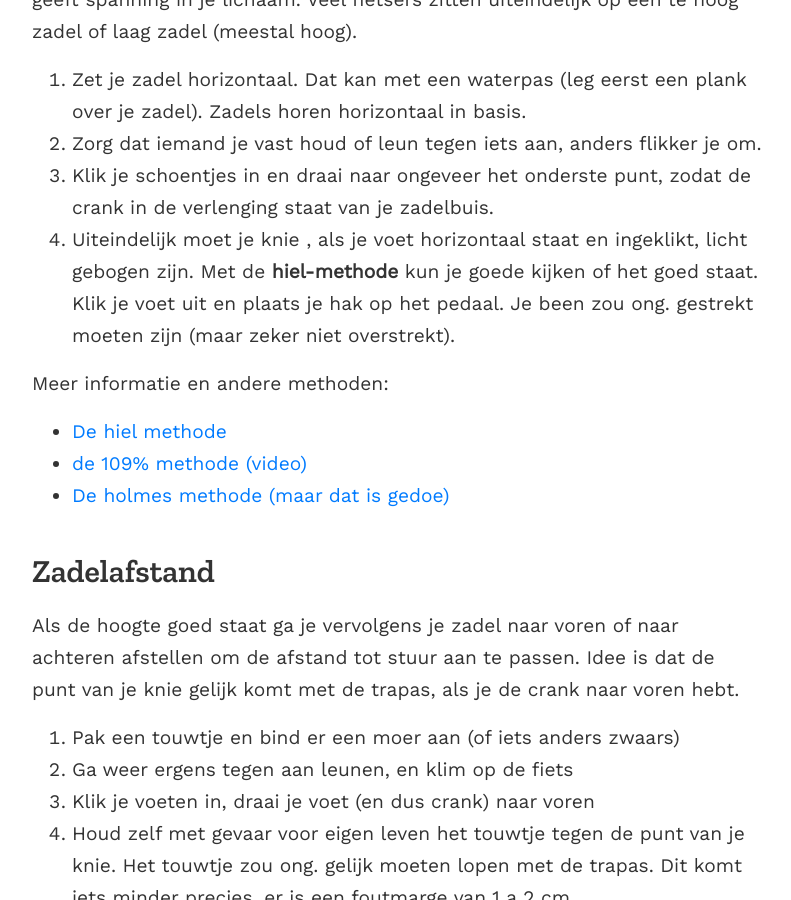
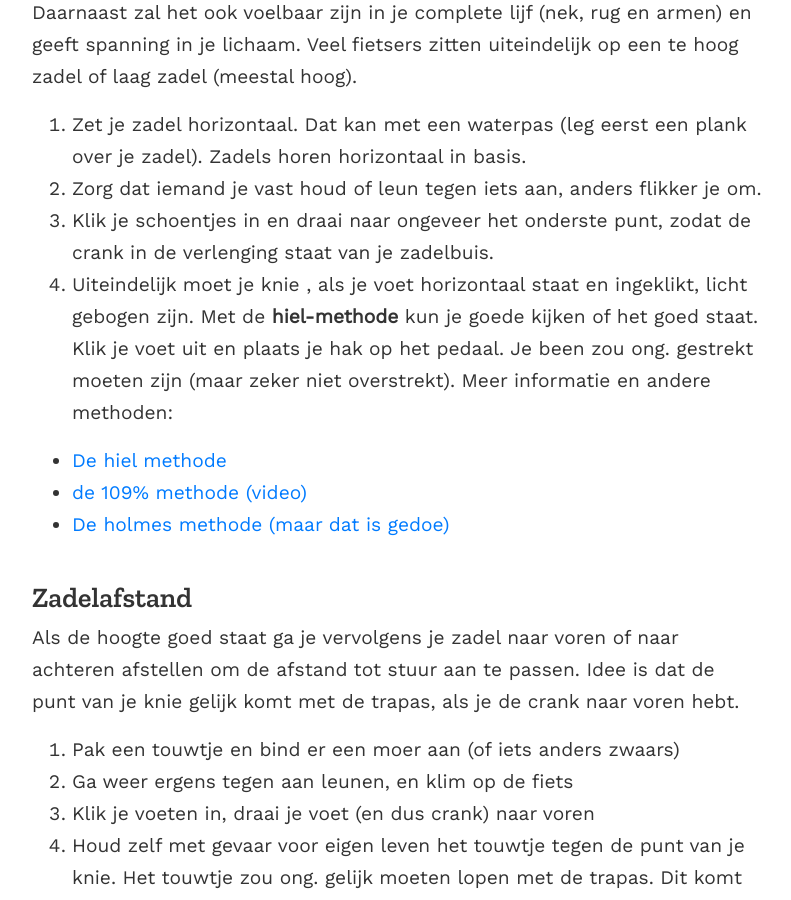
Before and after one commit to geensnor/geensnor.nl, a Jekyll site: the page built from _posts/2021-06-27-Bikefit-voor-je volgende-rit.md, in a window 1280 px wide and 900 px high, scrolled down 3249 px. Shown: the whole window, without its empty margins (243-1034 px from the left). Built offline with Jekyll 4.4.1, drawn with Linux system fonts in a browser that asks for light colours; some of the changed text lies outside the part shown.

```diff
--- a/_posts/2021-06-27-Bikefit-voor-je volgende-rit.md
+++ b/_posts/2021-06-27-Bikefit-voor-je volgende-rit.md
@@ -24,7 +26,7 @@ De volgorde is ongeveer:
 
 Naast deze primaire afstellingen kun je ook nog je schoenplaatjes, schoenen, hoek van je zadel en de hoek van je shifters aanpassen. Daarover later meer.
 
-## Juiste zadel
+### Juiste zadel
 
 Zonder goed zadel krijg je zadelpijn, een dooie zak en zit je ongelukkig op de fiets. Daarom eerst een goed zadel. Deze les had ik graag veel eerder gehad :) Zonder goed zadel kun je niet lekker je fiets afstellen.
 
@@ -40,7 +42,7 @@ Een goede fietsenzaak laat je zadels proberen en eindeloos ruilen. Zadels zijn u
 
 En waarom begin je met je zadel bij het fiets afstellen? **Als je niet lekker zit op je zadel ga je compenseren om maar geen pijn te hebben, waardoor elke volgende afstelling niet meer goed te maken is.** In basis moet je gewoon lekker ontspannen op je zadel kunnen zitten. Denk ook even aan een goede broek met een lekkere zeem.
 
-## Zadelhoogte afstellen
+### Zadelhoogte afstellen
 
 Van belang is dat de hoogte van je zadel ervoor zorgt dat je de benen goed kan strekken, zonder dat je hoeft te overstrekken. Overstrekken voel je in je knieën, zorgt voor suboptimale krachtoverbrenging en gaat er voor zorgen dat je bekken ook gaan kantelen op je zadel (van links naar rechts schommelen). Daarnaast zal het ook voelbaar zijn in je complete lijf (nek, rug en armen) en geeft spanning in je lichaam. Veel fietsers zitten uiteindelijk op een te hoog zadel of laag zadel (meestal hoog).
 
@@ -48,14 +50,13 @@ Van belang is dat de hoogte van je zadel ervoor zorgt dat je de benen goed kan s
 2. Zorg dat iemand je vast houd of leun tegen iets aan, anders flikker je om.
 3. Klik je schoentjes in en draai naar ongeveer het onderste punt, zodat de crank in de verlenging staat van je zadelbuis.
 4. Uiteindelijk moet je knie , als je voet horizontaal staat en ingeklikt, licht gebogen zijn. Met de **hiel-methode** kun je goede kijken of het goed staat. Klik je voet uit en plaats je hak op het pedaal. Je been zou ong. gestrekt moeten zijn (maar zeker niet overstrekt).
-
 Meer informatie en andere methoden:
 
 - [De hiel methode](https://wielervoordeel.nl/blog/hoe-bepaal-juiste-zadelhoogte/)
 - [de 109% methode (video)](https://www.youtube.com/watch?v=sUNgZ_aRRL8)
 - [De holmes methode (maar dat is gedoe)](https://www.mantel.com/blog/zadelhoogte-racefiets#holmes)
 
-## Zadelafstand
+### Zadelafstand
 
 Als de hoogte goed staat ga je vervolgens je zadel naar voren of naar achteren afstellen om de afstand tot stuur aan te passen. Idee is dat de punt van je knie gelijk komt met de trapas, als je de crank naar voren hebt.
 
@@ -70,7 +71,7 @@ Verkeerde afstellingen hierin leveren met name knieklachten op, maar ook hier pi
 
 Meet bij het afstellen wat je aan het doen bent, en schrijf dat ergens op. Ik meet altijd to aan de boutjes van de stuurpen
 
-## Stuurlengte en hoogte
+### Stuurlengte en hoogte
 
 Je zit nu qua zadel goed op je fiets. Nu mogen we (eindelijk) eens kijken naar de houding richting stuur. Wil je diep zitten (sportief) of meer ontspannen iets hoger. Met de [spacers](https://www.futurumshop.nl/pro-spacers-2-2-5-5-10-20-mm.phtml) kun je de hoogte van je stuur aanpassen. Let wel op dat je weet wat je doet, want speling in je balhoofd heb je er zo in zitten. Misschien schrijf ik daar nog eens wat over, nu niet :)
 
@@ -78,15 +79,15 @@ Daarnaast kun je met de stuurpen ook de hoogte bepalen. Deze hebben vaak een bep
 
 De lengte is persoonlijk maar vuistregel is dat als je in de shifters hangt, en gewoon aan het fietsen ben, je de as van je wiel niet ziet, omdat je stuur ervoor zit. Bij nekklachten kan het soms ook helpen een iets kortere pen te pakken. Let wel op, een te korte pen is juist ook niet goed. Zeker met een groot bovenlichaam moet er ruimte zijn om te strekken. Anders probeer je een groot lichaam eigenlijk in elkaar te drukken en dat levert ook klachten op.
 
-## Stuurhoek
+### Stuurhoek
 
 Als laatste kun je de hoek van je stuur nog aanpassen door het stuur te draaien. Hierbij is het van belang dat je er voor zorgt dat je de druk in je handen verdeelt over het hele oppervlakte, zonder dat er rare hoeken in je polsen komen. De beugels staan onderaan meestal ongeveer vlak (heel licht naar boven gebogen), maar dat is ook afhankelijk van je soort stuur.
 
 Het ideale punt hiervoor vinden vind ik lastig maar het belangrijkste is dat je geen rare hoeken hebt (en daardoor zenuwen blokkeert). Neem een inbussleuteltje mee en ga een rondje fietsen en pas het aan. Let op, meestal mogen de boutjes niet vaster dan 5nm (en dat is niet erg strak). Het aandraaien van de 4 boutjes van je stuur doe je trouwens kruislinks. Linksonder, rechtsboven, linksboven, rechtsonder. Anders draai je de boel scheef.
 
-# Overige afstellingen
+## Overige afstellingen
 
-## Hoek van je zadel
+### Hoek van je zadel
 
 > Wijst de punt van je zadel naar boven, dan kan dat tot rugklachten  leiden. Staat de punt omlaag dan worden je handen, polsen en schouders  (over)belast.
 
@@ -120,7 +124,7 @@ Daarnaast dacht ik ook niet goed na. Ik had nekklachten en dacht door mijn zadel
 
 Houd de volgorde aan, zorg dat je zadel goed staat alvorens je aan je stuur gaat lopen kloten.
 
-## Goed op de fiets gaan zitten
+### Goed op de fiets gaan zitten
 
 Om goed op de fiets te gaan zitten zijn er een aantal truucjes. Belangrijk is dat je eerst alleen je bekken kantelt en daarna pas je rug. Uiteindelijk wil je een mooie rechte rug die ontspannen op de fiets zit. Daarnaast moet je echt goed op je zitbotjes gaan zitten.
 
@@ -137,7 +141,7 @@ Na een tijdje zul je vermoeid raken. Je core stabiliteit moet dit houden, maar a
 
 Let tijdens het fietsen ook op de positie van je ellebogen. Probeer ze echt naar het asfalt te laten wijzen. Hoe verder ze naar buiten zijn gaan staan, hoe meer ingezakt je bent.
 
-## Nekklachten
+### Nekklachten
 
 Minder nekklachten doe je in eerste instantie door minder diep te zitten. Minder diep zitten doe je niet door aan je zadel te zitten! Soms lijkt dat logisch maar je verkloot daarmee je stand van je benen. Minder diep zitten doe je door een hoger stuur (meer spacers) en/of een stuurpen in een grotere hoek.
 
@@ -145,22 +149,22 @@ Daarnaast is een goede **core stabiliteit** essentieel. Om goed langdurig op de
 
 Zorg ook dat je niet te veel te ver naar voren kijkt. Ik heb de neiging om enorm ver vooruit te willen kijken maar daardoor overstrek ik mijn nek de hele tijd. Kijk een paar meter vooruit. Probeer meer net onder je wenkbrouwen door te kijken, scheer ze eventueel als je enorme borstels hebt. Tevens kan een fietsbril zonder bovenrand helpen.
 
-## Dooie zak
+### Dooie zak
 
 Een dooie zak (of te veel druk op je perineum) los je op door een beter zadel (zie boven) te monteren. Niet door je zadelhoek aan te passen. Wellicht is je zadel te smal waardoor je volle gewicht op je zaakje komt of is je zaakje van zulke proporties dat er een extra gleuf in je zadel nodig is.
 
-## Afstellen met beleid
+### Afstellen met beleid
 
 Een enkele cm anders afstellen kan al het verschil betekenen tussen pijnlijke polsen of niet. Daarom is het van belang met beleid de boel af te stellen. Niet te grote stukken in 1x maar met kleine stapjes. Daarnaast, ik maak altijd gebruik van stukjes gekleurde tape om bijv. de zadelhoogte te markeren zodat ik weet hoeveel cm ik ben gezakt. Ook een kleine fineliner kan helpen wat zaken te markeren.
 
-## Wiebelen op het zadel
+### Wiebelen op het zadel
 
 Ik zie best vaak fietsers die wiebelen op het zadel. Van links naar rechts. Feitelijk kantelt het bekken dan elke keer naar links en rechts om maar de hele strekking van het been te kunnen maken. Dit betekent een te hoog zadel. Als de boel goed is afgestelt staat het bekken stil op je zadel tijdens het fietsen.
 
-## Slapende voeten
+### Slapende voeten
 
 Slapende voeten kan een gevolg zijn van je zadel en afstelling. Maar denk ook aan te strakke schoenen (na een tijdje fietsen zwellen de voeten op en klik ik mijn schoenen altijd iets losser) of te strakke sokken.
 
-# Succes!
+## Succes
 
 Heel veel succes met het goed afstellen van je fiets. Het is sowieso iets persoonlijks en daarnaast afhankelijk van je conditie. Als je topfit bent krijg je minder snel last op de fiets dan als je in slechte vorm bent. Daarnaast leert ervaring ook dat sommige pijntjes er gewoon bij horen en weg gaan als je meer km's in het seizoen hebt gemaakt. Het zogenaamde infietsen. Toch is een goede afstelling van je fiets belangrijk en kan het vervelende blessures voorkomen in de toekomst.
```
Also changed, not shown: other parts of _posts/2021-06-27-Bikefit-voor-je volgende-rit.md (+10 -5 lines).
